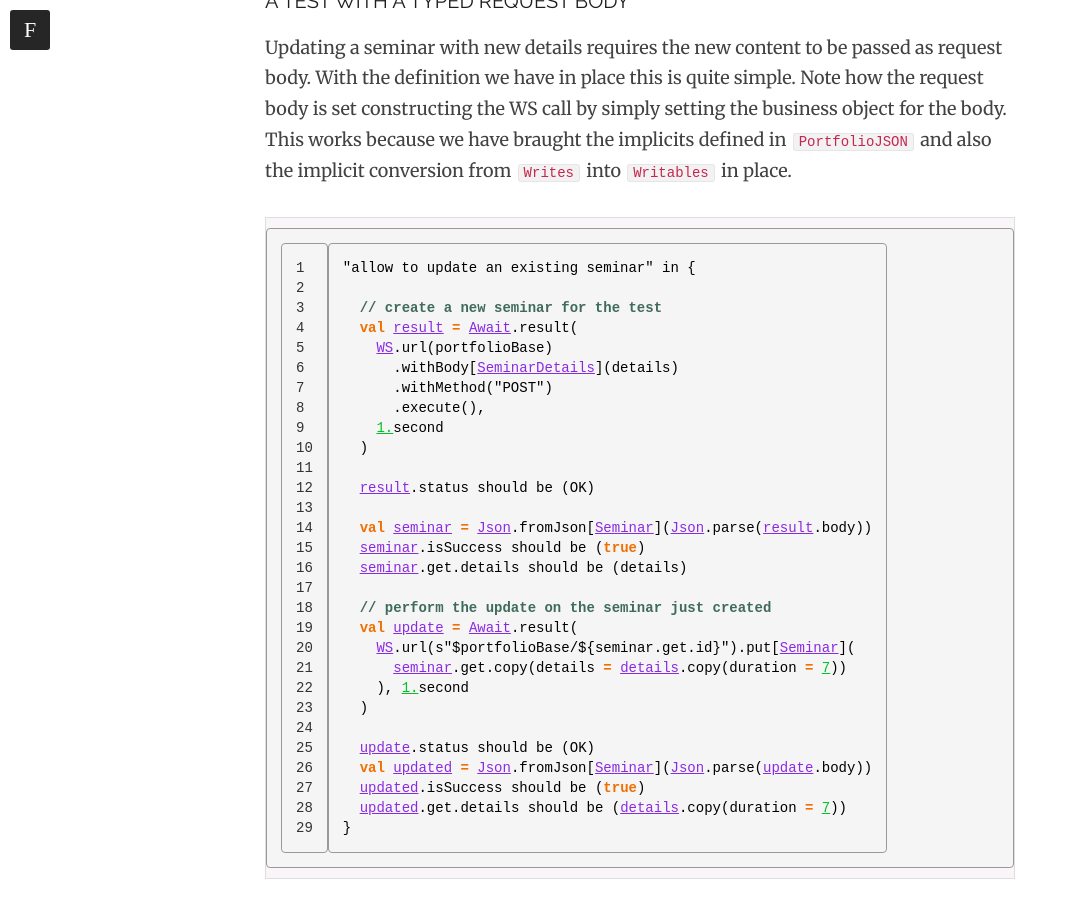
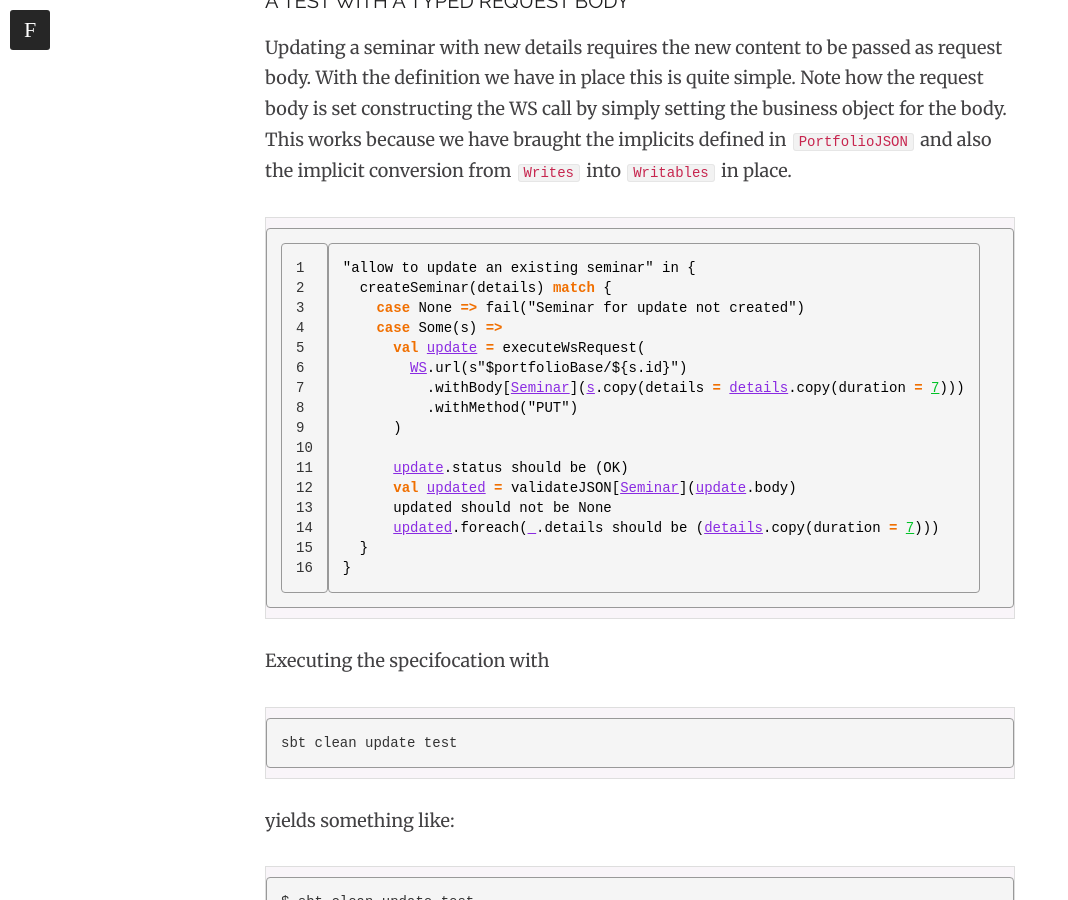
Before and after one commit to woq-blended/woq.github.io, a Jekyll site: the page built from _posts/2015-01-18-castillo-02-business-object.markdown, in a window 1280 px wide and 900 px high, scrolled down 13234 px. Shown: the whole window, without its empty margins (0-1068 px from the left). Built offline with Jekyll 4.4.1, drawn with Linux system fonts in a browser that asks for light colours; nearby versions of some CDN libraries; comment, search, counter and statistics services are not loaded.

```diff
--- a/_posts/2015-01-18-castillo-02-business-object.markdown
+++ b/_posts/2015-01-18-castillo-02-business-object.markdown
@@ -467,33 +467,20 @@
 
 {%highlight scala linenos%}
 "allow to update an existing seminar" in {
+  createSeminar(details) match {
+    case None => fail("Seminar for update not created")
+    case Some(s) =>
+      val update = executeWsRequest(
+        WS.url(s"$portfolioBase/${s.id}")
+          .withBody[Seminar](s.copy(details = details.copy(duration = 7)))
+          .withMethod("PUT")
+      )
 
-  // create a new seminar for the test
-  val result = Await.result(
-    WS.url(portfolioBase)
-      .withBody[SeminarDetails](details)
-      .withMethod("POST")
-      .execute(),
-    1.second
-  )
-
-  result.status should be (OK)
-
-  val seminar = Json.fromJson[Seminar](Json.parse(result.body))
-  seminar.isSuccess should be (true)
-  seminar.get.details should be (details)
-
-  // perform the update on the seminar just created
-  val update = Await.result(
-    WS.url(s"$portfolioBase/${seminar.get.id}").put[Seminar](
-      seminar.get.copy(details = details.copy(duration = 7))
-    ), 1.second
-  )
-
-  update.status should be (OK)
-  val updated = Json.fromJson[Seminar](Json.parse(update.body))
-  updated.isSuccess should be (true)
-  updated.get.details should be (details.copy(duration = 7))
+      update.status should be (OK)
+      val updated = validateJSON[Seminar](update.body)
+      updated should not be None
+      updated.foreach(_.details should be (details.copy(duration = 7)))
+  }
 }
 {%endhighlight%}
 
```
